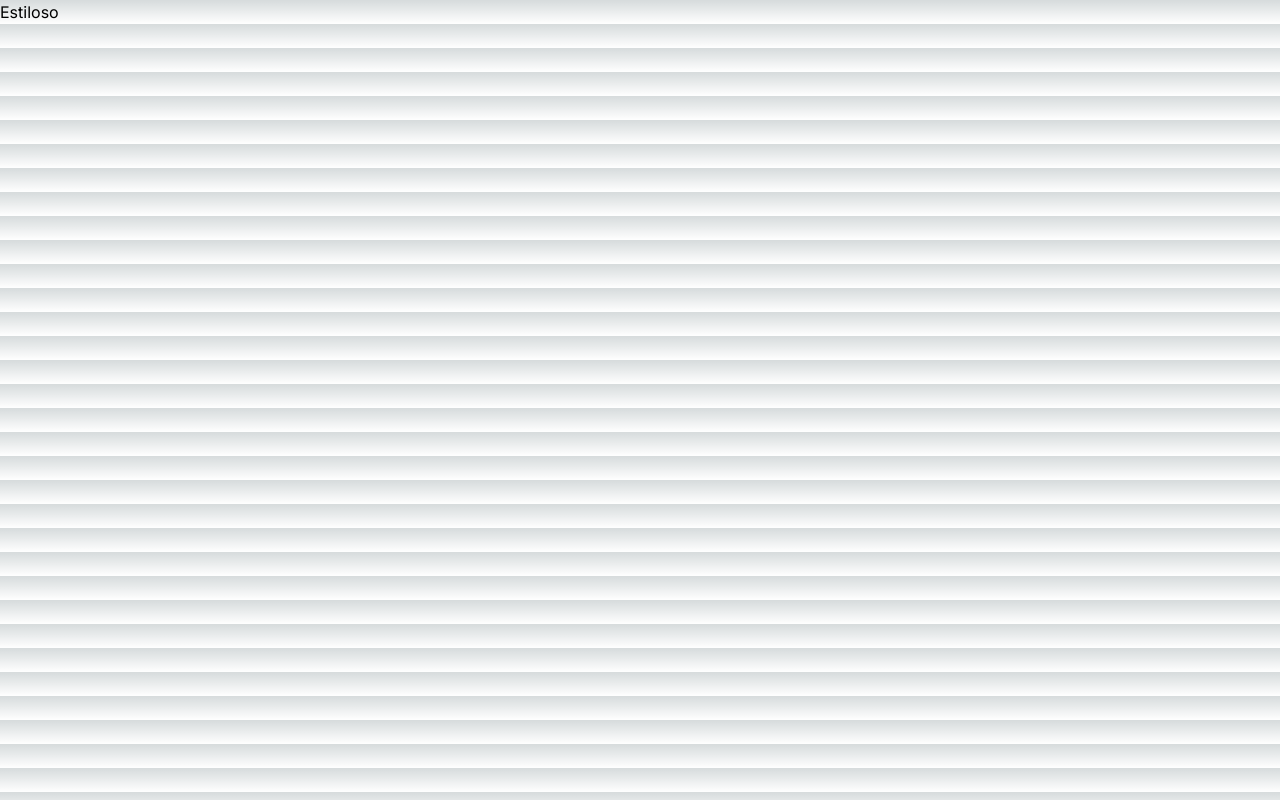
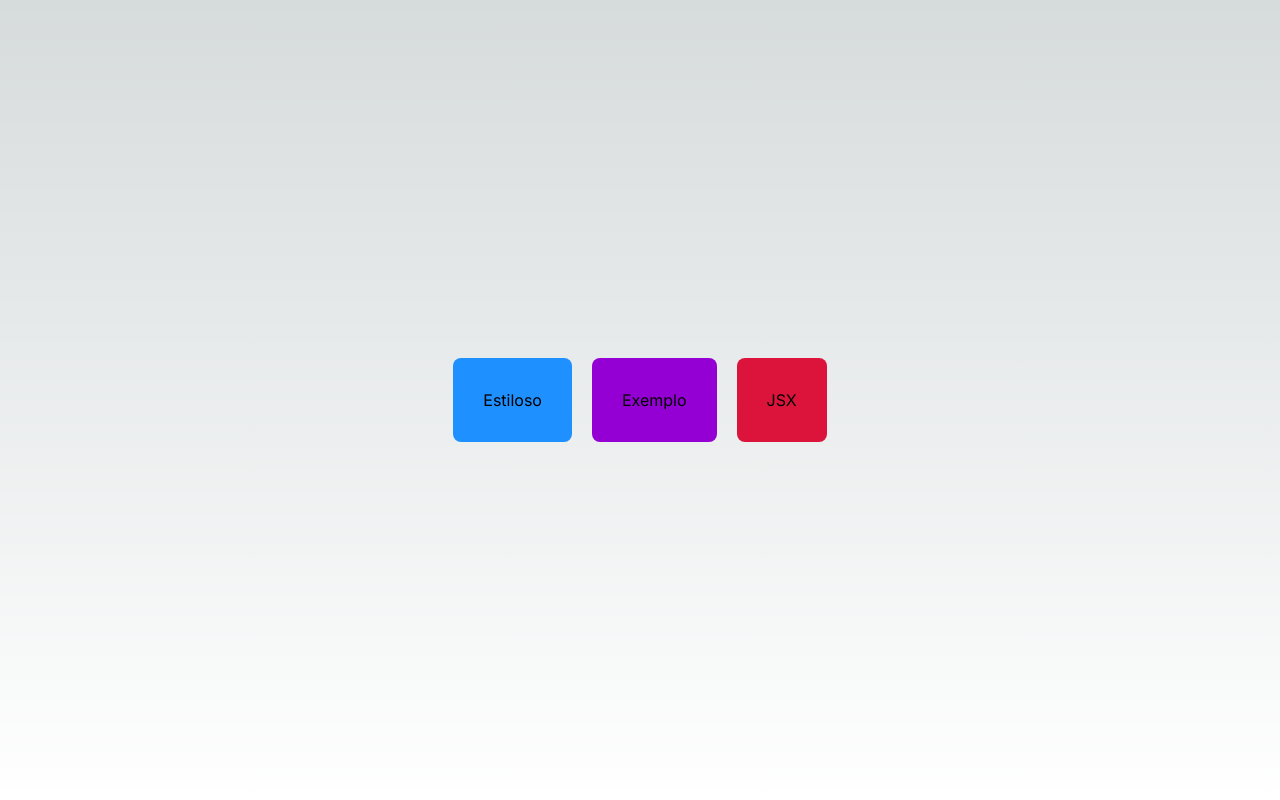
Before and after one commit to alerodrigues-ard/Cod3r-React-Next-2023, a Next.js app in the folder fundamentos/: page / in a window 1280 px wide. Built offline with nearby package versions, Linux system fonts and the light colour scheme.

Commit message:
Fundamentos Next.js e React
Tópicos:
. Componente Navegador

```diff
--- a/fundamentos/src/app/globals.css
+++ b/fundamentos/src/app/globals.css
@@ -6,6 +6,15 @@
   --foreground-rgb: 0, 0, 0;
   --background-start-rgb: 214, 219, 220;
   --background-end-rgb: 255, 255, 255;
+}
+
+body {
+  color: rgb(var(--foreground-rgb));
+  background: linear-gradient(
+      to bottom,
+      transparent,
+      rgb(var(--background-end-rgb))
+    )
 }
 
 /*
--- a/fundamentos/src/app/page.tsx
+++ b/fundamentos/src/app/page.tsx
@@ -1,11 +1,19 @@
 import Link from 'next/link'
+import Navegador from '../components/Navegador'
 
 export default function Home() {
   return (
-    <div>
-      <Link href="/estiloso">
-        Estiloso
-      </Link>
+    <div style={{
+      display: 'flex',
+      justifyContent: 'center',
+      alignItems: 'center',
+      flexWrap: 'wrap',
+      height: '100vh',
+
+    }}>
+      <Navegador destino="/estiloso" texto="Estiloso"></Navegador>
+      <Navegador destino="/exemplo" texto="Exemplo" cor="#9400d3"></Navegador>
+      <Navegador destino="/jsx" texto="JSX" cor="crimson"></Navegador>
     </div>
   )
 }
--- /dev/null
+++ b/fundamentos/src/components/Navegador.tsx
@@ -0,0 +1,16 @@
+import Link from "next/link";
+import styles from "../styles/Navegador.module.css"
+
+export default function Navegador(props: any) {
+  return (
+    <div>
+      <Link href={props.destino}>
+        <div className={styles.navegador} style ={{
+          backgroundColor: props.cor ?? 'dodgerblue'
+        }}>
+          {props.texto}
+        </div>
+      </Link>
+    </div>
+  );
+}
--- a/fundamentos/src/components/layout.tsx
+++ b/fundamentos/src/components/layout.tsx
@@ -1,7 +1,7 @@
 import Link from "next/link"
 import styles from "../styles/Layout.module.css"
 
-export default function Layout(props) {
+export default function Layout(props: any) {
   return (
     <div className={styles.layout}>
       <div className={styles.cabecalho}>
--- a/fundamentos/src/pages/exemplo.tsx
+++ b/fundamentos/src/pages/exemplo.tsx
@@ -1,10 +1,18 @@
+import Layout from "@/components/layout";
 import Cabecalho from "../components/Cabecalho";
 
 export default function Exemplo() {
+  // TODO: Retirar quando passar a usar CSS
+  const background = "#000"
+  const color = "#fff"
+
   return (
-    <div>
-      <Cabecalho titulo="Next.js & React"/>
-      <Cabecalho titulo="Aprendendo Next na prática"/>
-    </div>
+    // TODO: Retirar inline style quando passar a usar CSS
+    <Layout titulo="Usando Componentes">
+      <div style={{color: color, backgroundColor: background}}>
+        <Cabecalho titulo="Next.js & React"/>
+        <Cabecalho titulo="Aprendendo Next na prática"/>
+      </div>
+    </Layout>
   )
 }
--- a/fundamentos/src/pages/jsx.tsx
+++ b/fundamentos/src/pages/jsx.tsx
@@ -1,17 +1,22 @@
+import Layout from "../components/layout"
+
 export default function Jsx() {
   const titulo = <h1>JSX é um conceito central</h1>
-  const color = "#12313"
+  // TODO: Retirar quando passar a usar CSS
+  const background = "#000"
+  const color = "#fff"
 
   function subtitulo() {
     return <h2>{"muito legal".toUpperCase()}</h2>
   }
   return (
-    <div>
-      {titulo}
-      {subtitulo()}
-      <p>
-        {JSON.stringify({nome: 'João', idade: 30})}
-      </p>
-    </div>
-  )
+    <Layout titulo="Entendendo o JSX">
+  // TODO: Retirar inline style quando passar a usar CSS
+      <div style={{color: color, backgroundColor: background}}>
+        {titulo}
+        {subtitulo()}
+        <p>{JSON.stringify({ nome: "João", idade: 30 })}</p>
+      </div>
+    </Layout>
+  );
 }
--- /dev/null
+++ b/fundamentos/src/styles/Navegador.module.css
@@ -0,0 +1,5 @@
+.navegador {
+  padding: 30px;
+  margin: 10px;
+  border-radius: 8px;
+}
```
